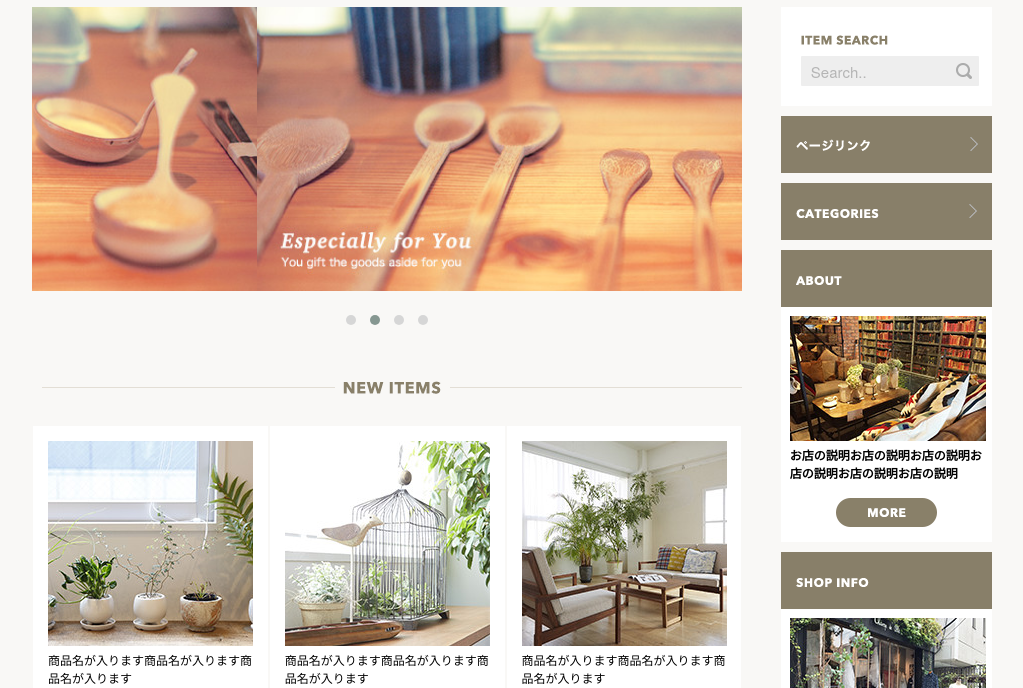
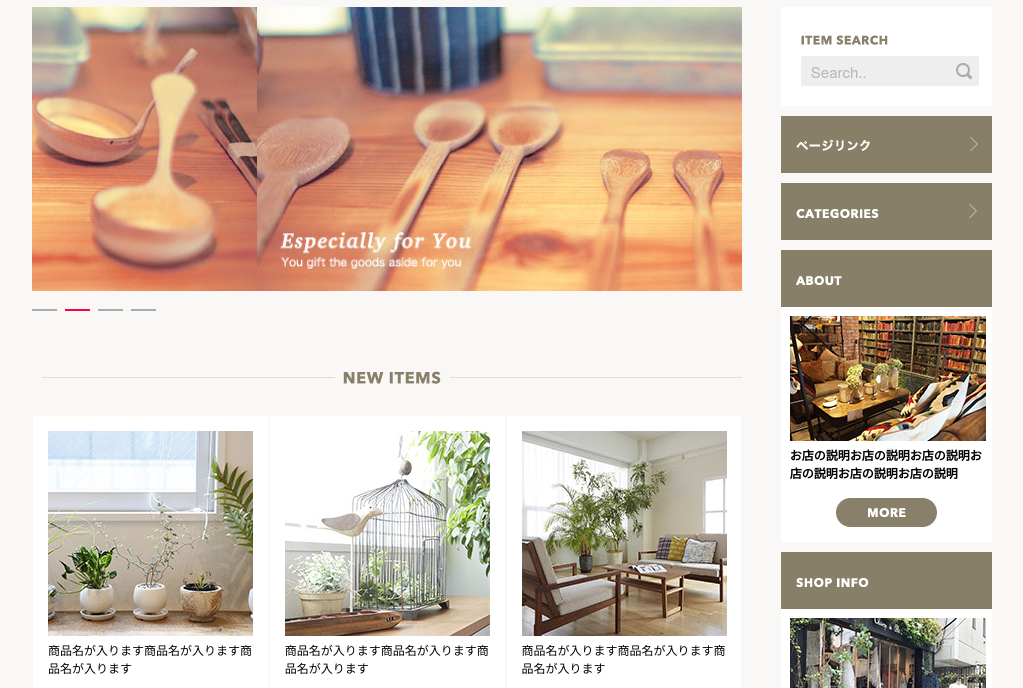
Before and after one commit to ryutaro-tsukamoto/shopping-site, a plain HTML site: page index.html in a window 1280 px wide. Shown: the part 112-800 px from the top of the page, without its empty margins (128-1151 px from the left). Drawn offline with nearby package versions, Linux system fonts and the light colour scheme.

Commit message:
last commit

```diff
--- a/css/style.css
+++ b/css/style.css
@@ -973,3 +973,25 @@ footer .copy {
     background-color: #fff;
     padding: 10px;
 }
+
+.owl-theme .owl-dots .owl-dot span {
+width: 25px;
+height: 2px;
+margin: 0 8px 0 0;
+background: #aaaaaa;
+display: block;
+-webkit-backface-visibility: visible;
+transition: opacity .2s ease;
+border-radius: 0;
+}
+
+.owl-theme .owl-dots .owl-dot.active span, .owl-theme .owl-dots .owl-dot:hover span
+{
+      background: #ff0242; }
+
+.owl-theme .owl-dots {
+  text-align: left;
+
+}
+.owl-theme .owl-nav.disabled + .owl-dots {
+  margin-top: 0px; }
```
